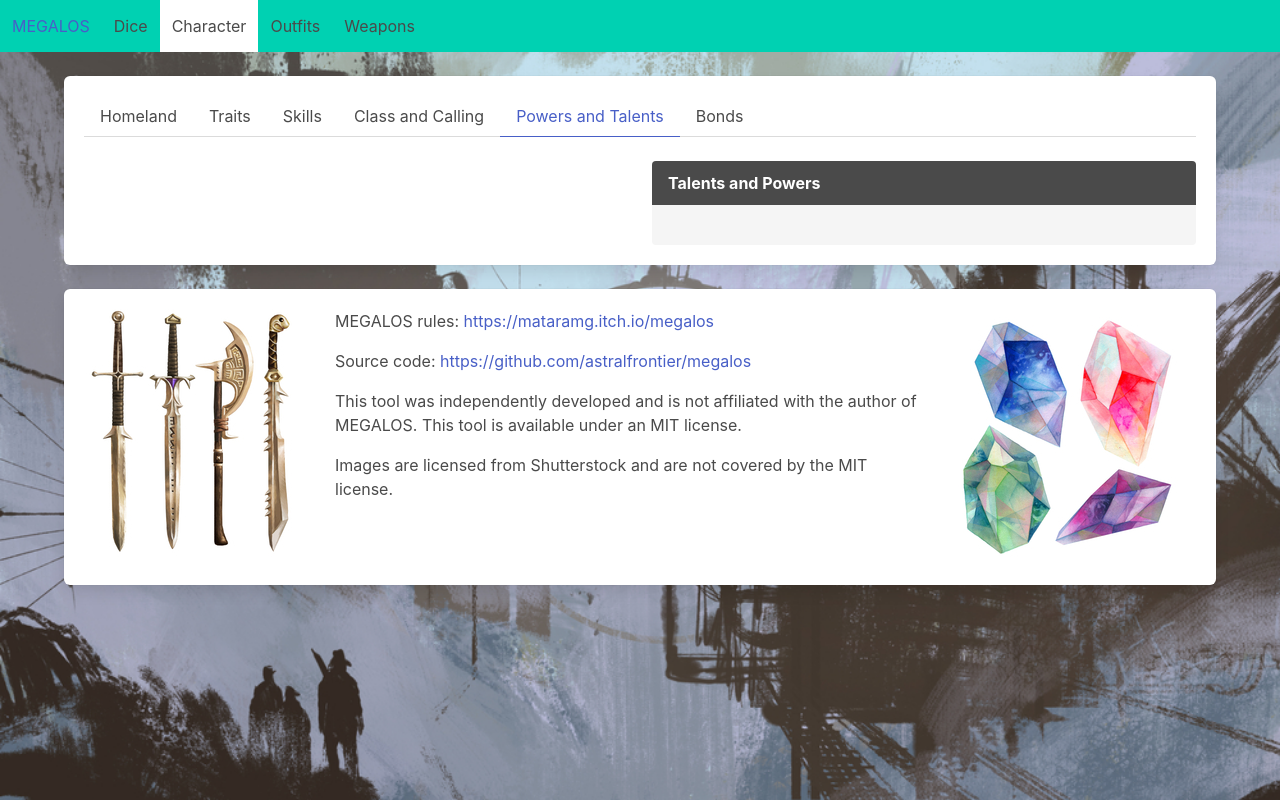
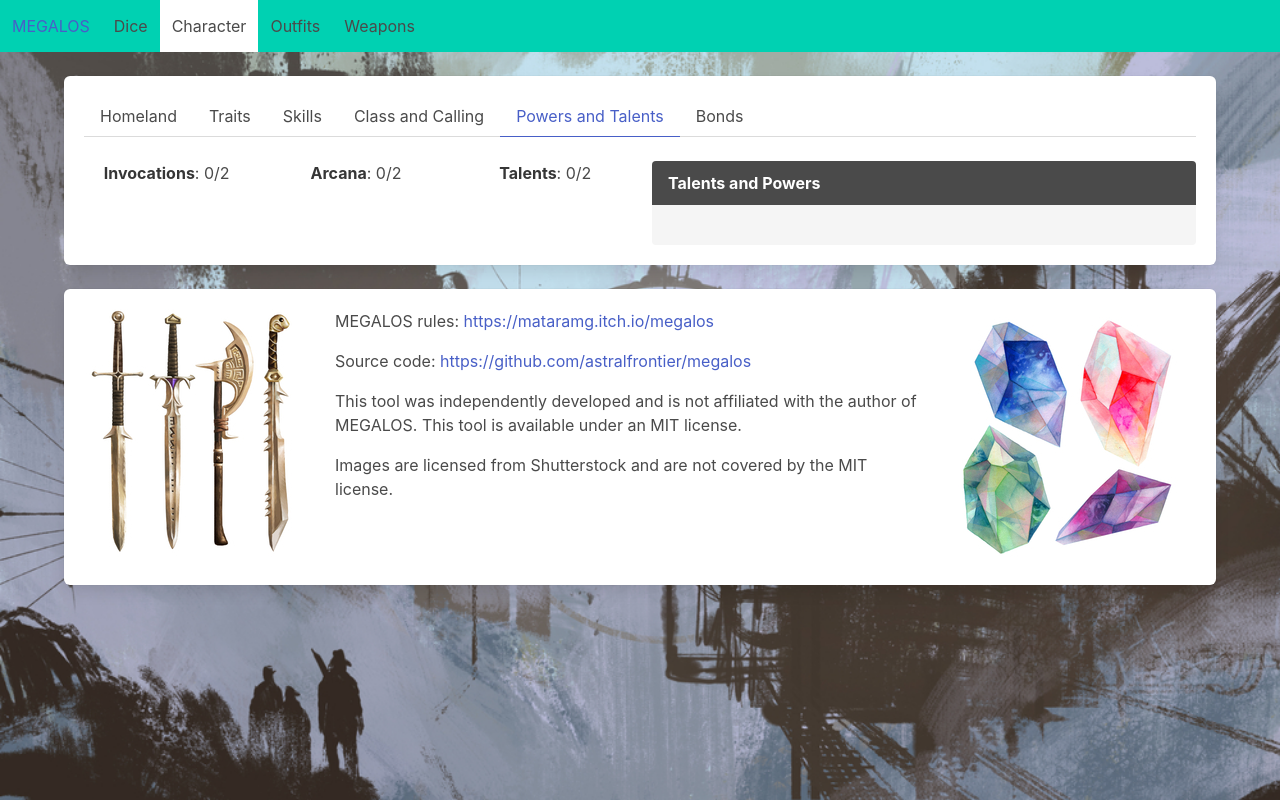
Before and after one commit to astralfrontier/megalos, a React (Vite) app: page /character in a window 1280 px wide. Both pictures are taken after a click on the link "Powers and Talents". Built offline with nearby package versions, Linux system fonts and the light colour scheme; the HTML template or start-up script is replaced by a standard one.

Commit message:
Add Witch and powers talents used

```diff
--- a/src/characters/PowersTalentsChooser.tsx
+++ b/src/characters/PowersTalentsChooser.tsx
@@ -1,8 +1,8 @@
-import { allPass, append, assoc, filter, includes, intersection, map, prop, reject, remove, without } from 'ramda'
+import { add, allPass, append, assoc, filter, includes, intersection, map, prop, reduce, reject, remove, without } from 'ramda'
 import React, { useContext, useState } from 'react'
 
 import { CharacterContext } from '../GameStateProvider'
-import { meetsPrerequisites, MegalosCharacter, MegalosPower, powers, recalculatePowers } from './data'
+import { meetsPrerequisites, MegalosCharacter, MegalosClassBenefits, MegalosPower, powers, recalculatePowers } from './data'
 import PowersTalentsPane, { PowerDisplay } from './PowersTalentsPane'
 
 interface TableRowProps {
@@ -23,6 +23,71 @@ function EditablePowerDisplay(props: TableRowProps) {
         </button>
       </div>
     </PowerDisplay>
+  )
+}
+
+interface BenefitsUsedProps {
+  character: MegalosCharacter
+}
+
+interface BenefitUsedProps {
+  label: string;
+  value: number | undefined
+  maximum: number | undefined
+}
+
+function BenefitUsed(props: BenefitUsedProps) {
+  if (!props.maximum) {
+    return <></>
+  } else {
+    const value = props.value || 0
+    return (
+      <>
+        <div className='column has-text-centered'>
+          <p><strong className={value > props.maximum ? "has-text-danger" : ""}>{props.label}</strong>: {value}/{props.maximum}</p>
+        </div>
+      </>
+    )
+  }
+}
+
+function BenefitsUsed(props: BenefitsUsedProps) {
+  const {character} = props
+
+  const benefitsUsed = reduce(
+    (benefits: MegalosClassBenefits, power: MegalosPower): MegalosClassBenefits => ({
+      invocations: add(benefits.invocations || 0, power.costs.invocations || 0),
+      arcana: add(benefits.arcana || 0, power.costs.arcana || 0),
+      strikes: add(benefits.strikes || 0, power.costs.strikes || 0),
+      counters: add(benefits.counters || 0, power.costs.counters || 0),
+      sorceries: add(benefits.sorceries || 0, power.costs.sorceries || 0),
+      cantrips: add(benefits.cantrips || 0, power.costs.cantrips || 0),
+      talents: add(benefits.talents || 0, power.costs.talents || 0),
+    }),
+    {
+      invocations: 0,
+      arcana: 0,
+      strikes: 0,
+      counters: 0,
+      sorceries: 0,
+      cantrips: 0,
+      talents: 0
+    },
+    character.powers
+  )
+
+  return (
+    <>
+      <div className='columns'>
+        <BenefitUsed label='Invocations' value={benefitsUsed.invocations} maximum={character.class.benefits.invocations} />
+        <BenefitUsed label='Arcana' value={benefitsUsed.arcana} maximum={character.class.benefits.arcana} />
+        <BenefitUsed label='Strikes' value={benefitsUsed.strikes} maximum={character.class.benefits.strikes} />
+        <BenefitUsed label='Counters' value={benefitsUsed.counters} maximum={character.class.benefits.counters} />
+        <BenefitUsed label='Sorceries' value={benefitsUsed.sorceries} maximum={character.class.benefits.sorceries} />
+        <BenefitUsed label='Cantrips' value={benefitsUsed.cantrips} maximum={character.class.benefits.cantrips} />
+        <BenefitUsed label='Talents' value={benefitsUsed.talents} maximum={character.class.benefits.talents} />
+      </div>
+    </>
   )
 }
 
@@ -62,6 +127,7 @@ function PowersTalentsChooser() {
     <>
       <div className="columns">
         <div className="column">
+          <BenefitsUsed character={character} />
           {map(
             power => {
               const isSelected = includes(power, character.powers)
--- a/src/characters/data.ts
+++ b/src/characters/data.ts
@@ -1097,6 +1097,10 @@ export const isArklight = isCalling("Arklight")
 export const isChampion = isCalling("Champion")
 export const isShadowblade = isCalling("Shadowblade")
 
+export const isDraloi = isCalling("Draloi")
+export const isPsythe = isCalling("Psythe")
+export const isRuneMagus = isCalling("Rune Magus")
+
 /**
  * For a given character, return a function that
  * for a given power, returns true if all prerequisites are met
@@ -1200,6 +1204,30 @@ const finisher = (name: MegalosPowerName, requiredCalling: CharacterFilter): Meg
   costs: {}
 })
 
+const cantrip = (name: MegalosPowerName, requiredCalling: CharacterFilter): MegalosPower => ({
+  name,
+  mandatory: false,
+  type: MegalosPowerType.CANTRIP,
+  prerequisites: [
+    requiredCalling
+  ],
+  costs: {
+    cantrips: 1
+  }
+})
+
+const sorcery = (name: MegalosPowerName, requiredCalling: CharacterFilter): MegalosPower => ({
+  name,
+  mandatory: false,
+  type: MegalosPowerType.SORCERY,
+  prerequisites: [
+    requiredCalling
+  ],
+  costs: {
+    sorceries: 1
+  }
+})
+
 export const powers: MegalosPower[] = [
   // Invoker
   classTalent("Binding of Five", isInvoker),
@@ -1288,8 +1316,6 @@ export const powers: MegalosPower[] = [
   classTalent("Sword & Board", either(isArklight, hasPower("Darkest Knight"))),
   classTalent("Wings of the Savior", isArklight),
 
-  bonusPower("Gathering Shadows", hasPower("Darkest Knight")),
-
   // Arklight
   bonusPower("Aegis of Light", isArklight),
   finisher("Warrior of Light", isArklight),
@@ -1332,6 +1358,7 @@ export const powers: MegalosPower[] = [
 
   // Shadowblade
   bonusPower("Soul Eater", (character) => isShadowblade(character) && !hasPower("Darkest Knight")(character)),
+  bonusPower("Gathering Shadows", hasPower("Darkest Knight")),
   finisher("Darkside Release", isShadowblade),
   counter("Blade Twisting", isShadowblade),
   counter("Bloody Mess", isShadowblade),
@@ -1348,6 +1375,77 @@ export const powers: MegalosPower[] = [
   chargedStrike("Flickering Guillotine", isShadowblade),
   chargedStrike("Steel Exorcism", isShadowblade),
   chargedStrike("Vassago's Scythe", isShadowblade),
+
+  // Witch
+  classTalent("Armor of Runes", isRuneMagus),
+  classTalent("Balanced Humors", isDraloi),
+  classTalent("Cauldron Bubble", isWitch),
+  classTalent("Collage Macabre", isPsythe),
+  classTalent("Ego Shield", isPsythe),
+  classTalent("Howling Pact", isWitch),
+  classTalent("Familiar", isWitch),
+  classTalent("Flight Incantation", isWitch),
+  classTalent("L'appel du Vide", isPsythe),
+  classTalent("Lesser Glyphspells", isRuneMagus),
+  classTalent("Ominous Signifiers", isRuneMagus),
+  classTalent("Paroxysm", isDraloi),
+  classTalent("Psychic Network", isPsythe),
+  classTalent("Sang Réal", isDraloi),
+  classTalent("Some for the Doctor", isDraloi),
+  classTalent("Telekine Technique", isWitch),
+  classTalent("Witch's Cackle", isWitch),
+  classTalent("Xenoglossy", isRuneMagus),
+
+  // Draloi
+  bonusPower("Redistribute", isDraloi),
+  cantrip("Bloody Physick", isDraloi),
+  cantrip("Drain Aether", isDraloi),
+  cantrip("Drain Blood", isDraloi),
+  cantrip("Drain Soul", isDraloi),
+  cantrip("Red Flash", isDraloi),
+  cantrip("Sanguine Pavise", isDraloi),
+  sorcery("Blood Alchemy", isDraloi),
+  sorcery("Boiling Bile", isDraloi),
+  sorcery("Chirurgy", isDraloi),
+  sorcery("Conveyance", isDraloi),
+  sorcery("Haemonculus", isDraloi),
+  sorcery("Insanguinate", isDraloi),
+  sorcery("Liquefaction", isDraloi),
+  sorcery("Revivify", isDraloi),
+
+  // Psythe
+  bonusPower("The Pledge", isPsythe),
+  cantrip("Bio-Shock", isPsythe),
+  cantrip("Fog of War", isPsythe),
+  cantrip("Haunt", isPsythe),
+  cantrip("Mind Blades", isPsythe),
+  cantrip("Phantasmagoria", isPsythe),
+  cantrip("The Turn", isPsythe),
+  sorcery("Blade Dance", isPsythe),
+  sorcery("Kinetic Throw", isPsythe),
+  sorcery("Marching Orders", isPsythe),
+  sorcery("Marionette", isPsythe),
+  sorcery("Mirage Arcana", isPsythe),
+  sorcery("The Prestige", isPsythe),
+  sorcery("Psychic Surgery", isPsythe),
+  sorcery("Psything Mind", isPsythe),
+
+  // Rune Magis
+  bonusPower("Xenosyntax", isRuneMagus),
+  cantrip("Anex Malecar (Lesser Truth: Curse of Gravity)", isRuneMagus),
+  cantrip("En Vai Bruma (Lesser Mneme: Harsh Winter)", isRuneMagus),
+  cantrip("En Vai Mani (Lesser Mneme: Compassion)", isRuneMagus),
+  cantrip("Sigil of the Baleful Eye", isRuneMagus),
+  cantrip("Sigil of Combustion", isRuneMagus),
+  cantrip("Sigil of Entanglement", isRuneMagus),
+  sorcery("Asanex Gravos (Greater Truth: Burden of Time)", isRuneMagus),
+  sorcery("En Vas Pyroth (Greater Mneme: Wildfire)", isRuneMagus),
+  sorcery("Logos: Concentrativity", isRuneMagus),
+  sorcery("Logos: Eruption", isRuneMagus),
+  sorcery("Logos: Gravitation", isRuneMagus),
+  sorcery("Logos: Geoglyphic Convergence", isRuneMagus),
+  sorcery("Paracausal Darkness", isRuneMagus),
+  sorcery("Paracausal Light", isRuneMagus),
 ]
 
 const allMandatoryPowers = filter(power => prop("mandatory", power), powers)
```
